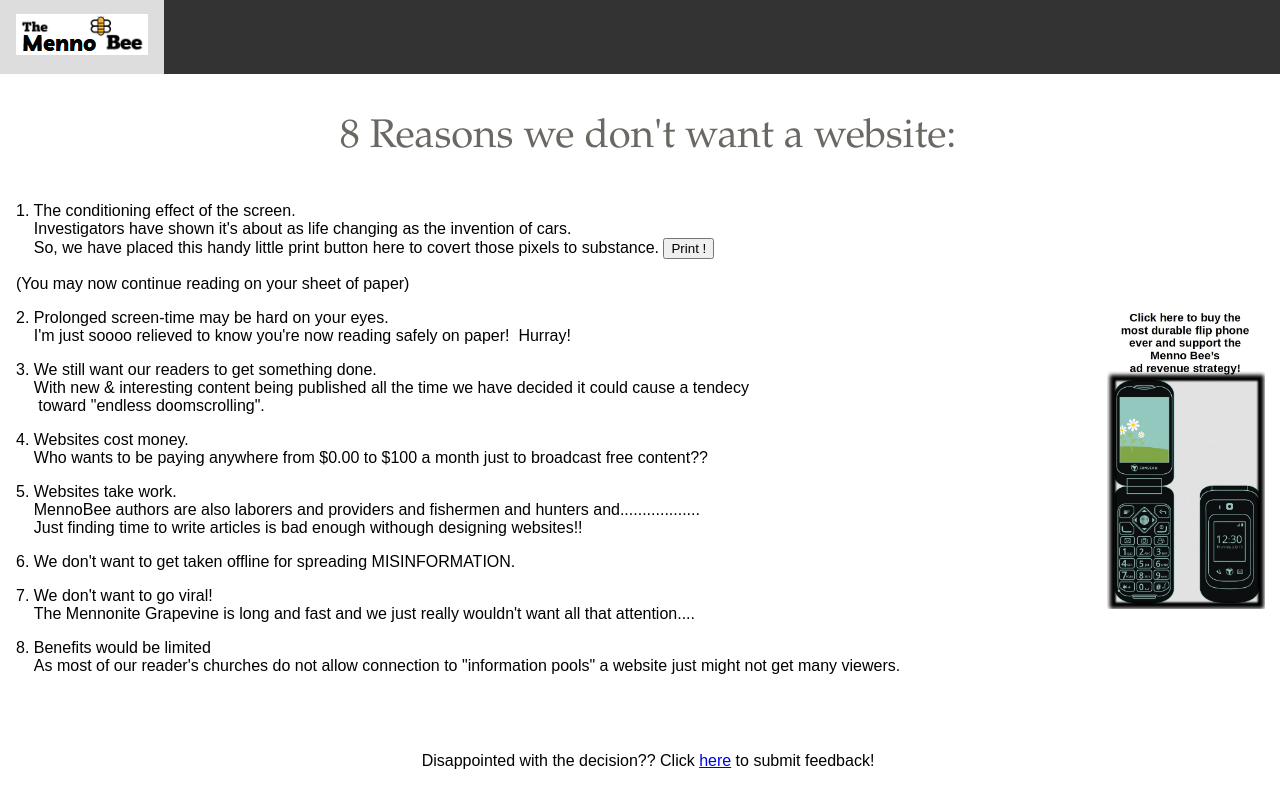
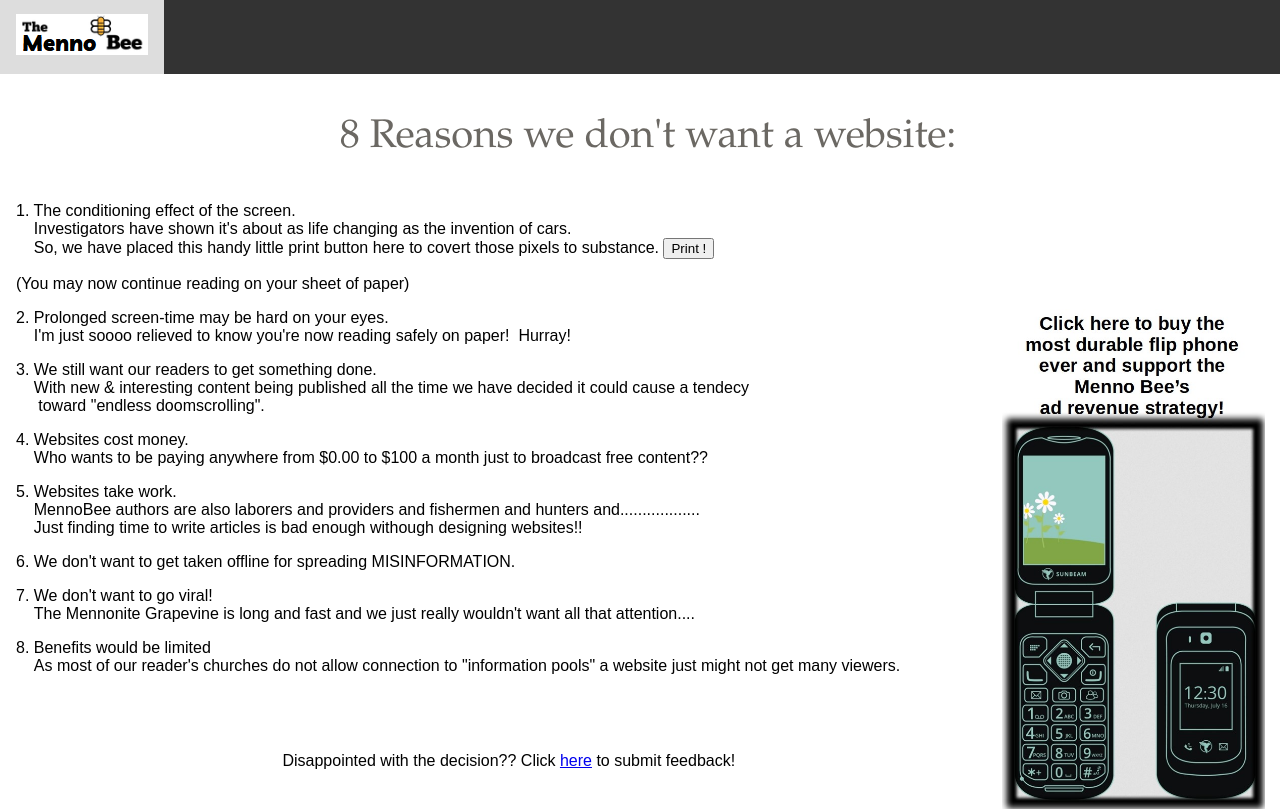
Before and after one commit to mennobee/mennobee.github.io, a plain HTML site: page index.html in a window 1280 px wide. Drawn offline with Linux system fonts and the light colour scheme.

Commit message:
Update index.html

```diff
--- a/index.html
+++ b/index.html
@@ -105,7 +105,7 @@
 			float: right;
  			margin: 0 15px 0 0;
 			}
-				</style><p1><a href="https://sunbeamwireless.com/"><img src="ad_01.jpg" alt="Pineapple" height="300" id="hp"></a></p>
+				</style><p1><a href="https://sunbeamwireless.com/"><img src="ad_01.jpg" alt="Pineapple" height="500" id="hp"></a></p>
 
 	<p>2. Prolonged screen-time may be hard on your eyes.<br>
 		&nbsp;&nbsp;&nbsp;&nbsp;I'm just soooo relieved to know you're now reading safely on paper!&nbsp;&nbsp;Hurray!</p>
```
